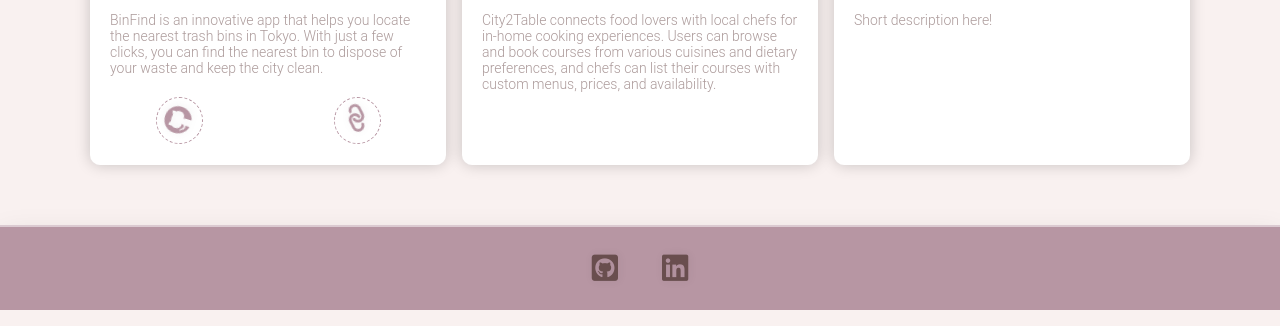
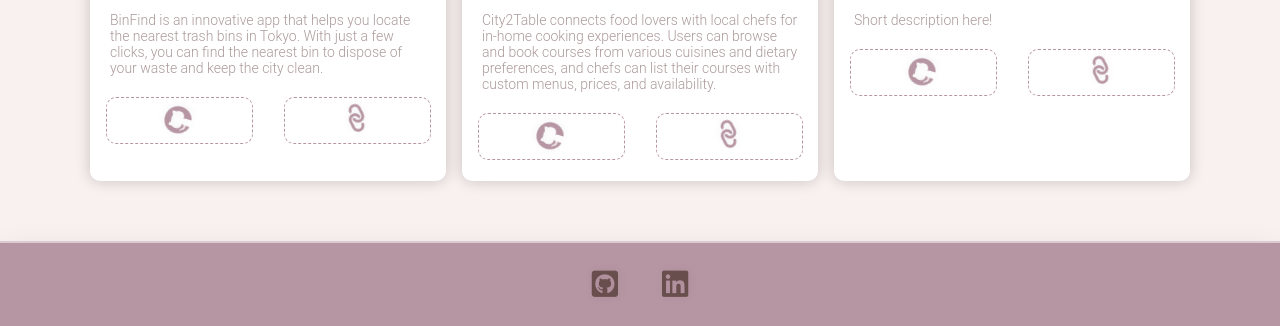
Before and after one commit to wanyu0413/profile, a website: page index.html in a window 1280 px wide. Shown: the part 853-1179 px from the top of the page. Drawn offline with nearby package versions, Linux system fonts and the light colour scheme.

Commit message:
add all buttons

```diff
--- a/index.html
+++ b/index.html
@@ -113,6 +113,18 @@
             and dietary preferences, and chefs can list their courses with
             custom menus, prices, and availability.
           </p>
+          <ul class="icon-dash-flex">
+            <li class="icon-dash">
+              <a href="" target="_blank"
+                ><i class="fa-brands fa-github fa-spin"></i
+              ></a>
+            </li>
+            <li class="icon-dash">
+              <a href="" target="_blank"
+                ><i class="fa-solid fa-link fa-spin"></i></i
+              ></a>
+            </li>
+          </ul>
         </div>
       </div>
       <div class="card-trip" data-aos="fade-up-left" data-aos-duration="3000">
@@ -122,6 +134,18 @@
         <div>
           <h2>WatchList</h2>
           <p>Short description here!</p>
+          <ul class="icon-dash-flex">
+            <li class="icon-dash">
+              <a href="" target="_blank"
+                ><i class="fa-brands fa-github fa-spin"></i
+              ></a>
+            </li>
+            <li class="icon-dash">
+              <a href="" target="_blank"
+                ><i class="fa-solid fa-link fa-spin"></i></i
+              ></a>
+            </li>
+          </ul>
         </div>
       </div>
     </div>
--- a/style.css
+++ b/style.css
@@ -234,11 +234,12 @@ li {
 }
 
 .icon-dash a{
+  text-align: center;
   text-decoration: none;
   display: inline-block;
-  width: 45px;
+  width: 145px;
   height: 45px;
-  border-radius: 50%;
+  border-radius: 10px;
   background: transparent;
   border: 1px dashed #b796a3;
   color: #b796a3;
```
